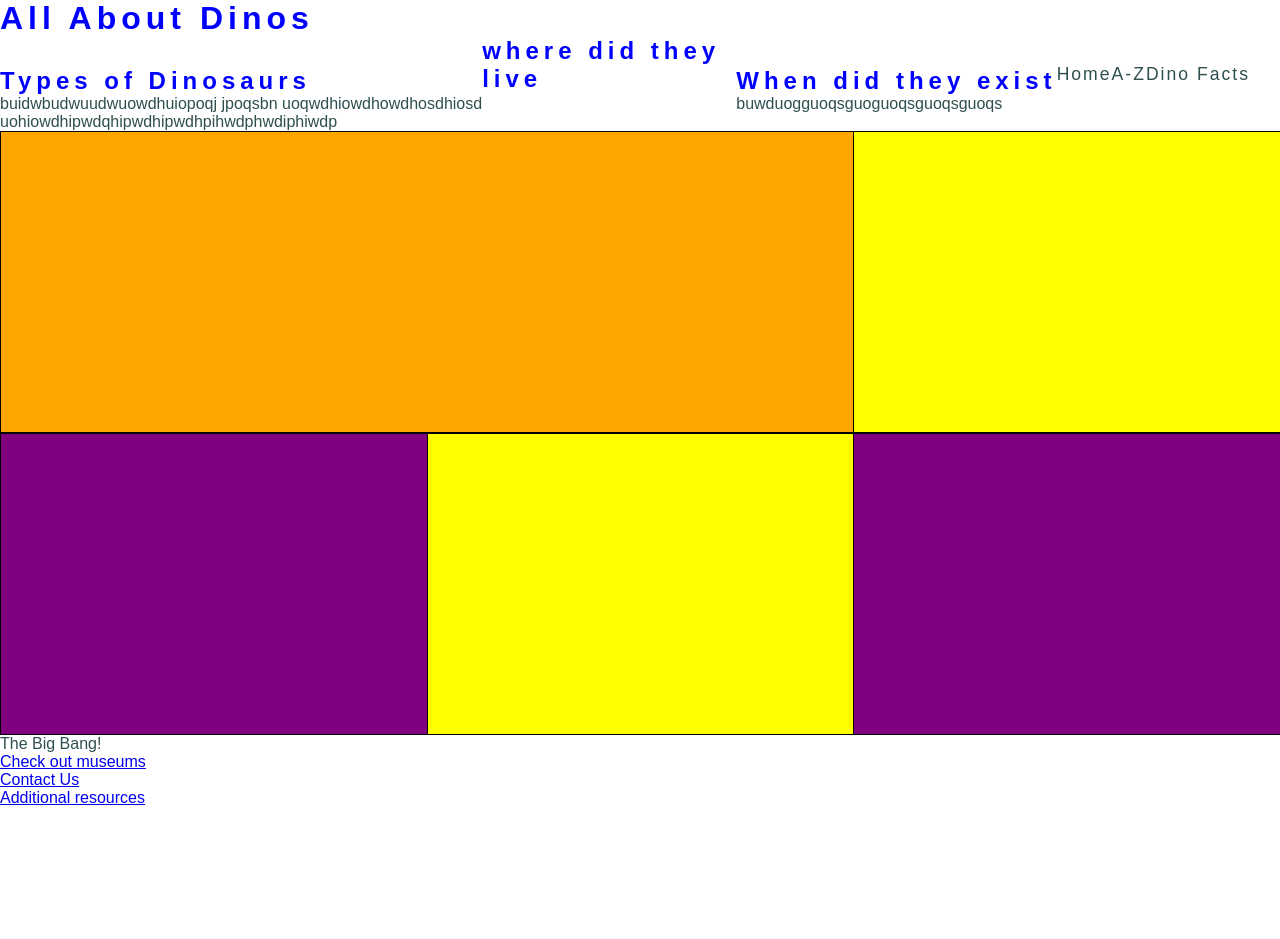
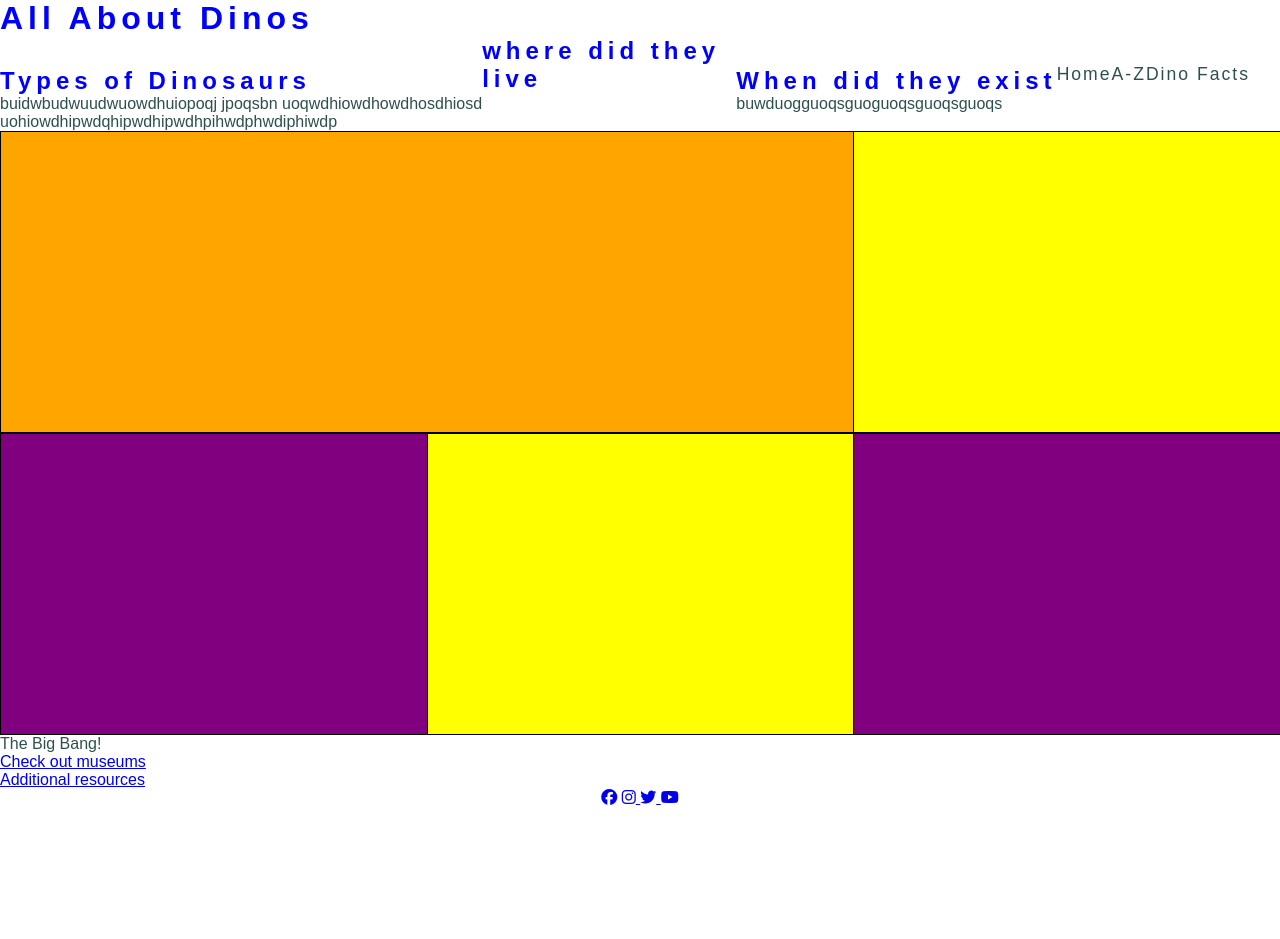
Before and after one commit to GeorgieGray/all-about-dinos, a plain HTML site: page index.html in a window 1280 px wide. Before the commit the page ends 807 px from the top, so only its background shows below. Drawn offline with Linux system fonts and the light colour scheme; a web font is replaced by a local one.

Commit message:
add images & social media links

```diff
--- a/index.html
+++ b/index.html
@@ -8,6 +8,8 @@
     <meta name="keywords" content="dinosaurs, history, children, learning">
 
     <link rel="stylesheet" href="/resources/css/style.css">
+    <script src="https://kit.fontawesome.com/0bd0623f13.js" crossorigin="anonymous"></script>
+
 
 
     <title>All About Dinos</title>
@@ -37,7 +39,7 @@
             <div>
                 <h2>Types of Dinosaurs</h2>
                 <p>
-                    buidwbudwuudwuowdhuiopoqj   jpoqsbn uoqwdhiowdhowdhosdhiosd
+                    buidwbudwuudwuowdhuiopoqj jpoqsbn uoqwdhiowdhowdhosdhiosd
                 </p>
             </div>
         </div>
@@ -50,9 +52,9 @@
             </div>
         </div>
         <div id="where">
-                <h2>where did they live</h2>
-                <p>uohiowdhipwdqhipwdhipwdhpihwdphwdiphiwdp</p>
-            </div>
+            <h2>where did they live</h2>
+            <p>uohiowdhipwdqhipwdhipwdhpihwdphwdiphiwdp</p>
+        </div>
         </div>
     </section>
     <section class="dinosaurs">
@@ -75,21 +77,39 @@
     <section id="bang">
         The Big Bang!
     </section>
-</body>
-<footer>
-    <nav>
+    <section id="info">
         <ul>
             <li>
                 <a href="#">Check out museums</a>
             </li>
             <li>
-                <a href="#">Contact Us</a>
-            </li>
-            <li>
                 <a href="#">Additional resources</a>
             </li>
         </ul>
-    </nav>
-</footer>
+    </section>
+    <footer>
+        <ul class="social-networks">
+            <li>
+                <a href="https://facebook.com" target="_blank" rel="noopener"
+                    aria-label="Visit our Facebook page (opens in a new tab)"><i class="fa-brands fa-facebook"></i></a>
+            </li>
+            <li>
+                <a href="https://instagram.com" target="_blank" rel="noopener"
+                    aria-label="Visit our Insta page (opens in a new tab)"><i class="fa-brands fa-instagram"></i>
+            </li>
+            <li>
+                <a href="https://twitter.com" target="_blank" rel="noopener"
+                    aria-label="Visit our Twitter page (opens in a new tab)"><i class="fa-brands fa-twitter"></i>
+            </li>
+            <li>
+                <a href="https://youtube.com" target="_blank" rel="noopener"
+                    aria-label="Visit our Youtube page (opens in a new tab)"><i class="fa-brands fa-youtube"></i>
+            </li>
+        </ul>
+
+    </footer>
+</body>
+
+
 
 </html>
--- a/resources/css/style.css
+++ b/resources/css/style.css
@@ -82,7 +82,16 @@ color: blue;
 #where {
 
 }
+footer {
+    height: 150px;
 
+}
+.social-networks {
+    text-align: center;
+}
+.social-networks >li {
+    display: inline;
+}
 
 @media screen and (min-width: 768px) and (max-width: 1279px) {
     .dinosaurs {
```
Also changed, not shown: dino-a-z/index.html (+3 -4 lines), images/Apatosaurus.jpg (added), images/allosaurus.jpg (added), images/anchisaurus.jpg (added), images/brontosaurus.jpg (added), images/dracorex.jpg (added), images/iguanodon.jfif (added), images/microraptor.jpg (added), images/parasaurolophus.jpg (added), images/spinosaurus.jpg (added), images/stegosaurus.jpg (added), images/triceratops.jpg (added), images/tyrannosaurus.jpg (added), images/velociraptor.jpg (added), 1 more files.
